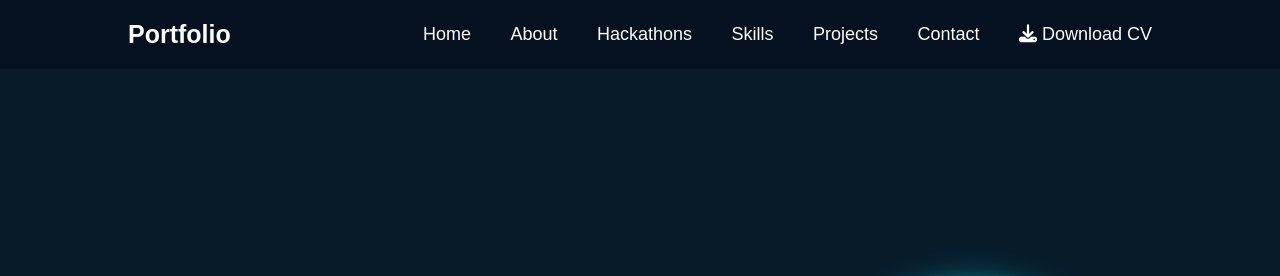
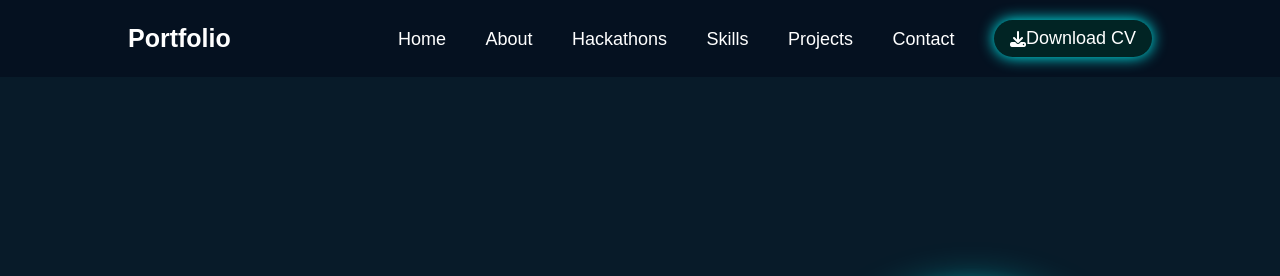
Before and after one commit to Pabodya89/Pabodya89.github.io, a plain HTML site: page index.html in a window 1280 px wide. Shown: the top 276 px of the page. Drawn offline with Linux system fonts and the light colour scheme.

Commit message:
"add the cv download button css"

```diff
--- a/stylesheet.css
+++ b/stylesheet.css
@@ -38,7 +38,7 @@ body {
     text-decoration: none;
     font-weight: 500;
     margin-left: 35px;
-    margin-bottom: 35px;
+    margin-bottom: 0px;
     transition: color 0.3s;
     animation: slideTop 0.5s ease forwards;
     animation-delay: calc(0.2s * var(--i));
@@ -46,6 +46,31 @@ body {
 
 .navbar a:hover {
     color: #0ef;
+}
+
+/* donwload the cv */
+.download-cv {
+    padding: 8px 16px;
+    background-color: rgb(1, 36, 36);
+    color: white;
+    box-shadow: 0 0 15px cyan;
+    border-radius: 30px;
+    text-decoration: none;
+    font-weight: bold;
+    display: inline-flex;
+    animation: glow 2s infinite;
+    align-items: center;
+    gap: 8;
+    transition: background-color 0.3s ease, transform 0.2s ease;
+}
+
+.download-cv i {
+    font-size: 1rem;
+}
+
+.download-cv:hover {
+    background-color: cyan;
+    transform: scale(1.05);
 }
 
 .img {
```
